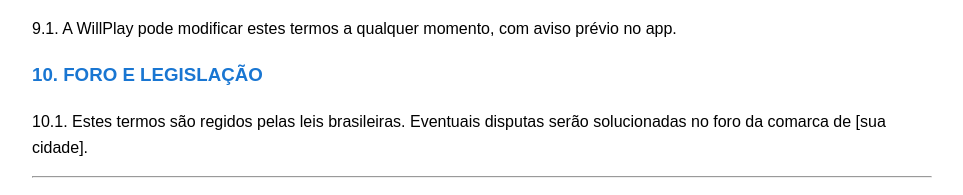
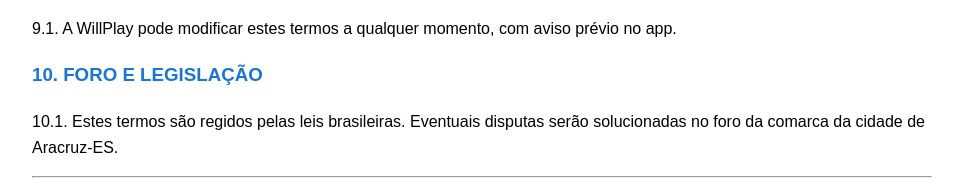
Before and after one commit to wbbarreto/willplay-site, a plain HTML site: page termos-e-privacidade.html in a window 1280 px wide. Shown: the part 1810-2005 px from the top of the page, without its empty margins (158-1121 px from the left). Drawn offline with Linux system fonts and the light colour scheme.

Commit message:
Update termos-e-privacidade.html

```diff
--- a/termos-e-privacidade.html
+++ b/termos-e-privacidade.html
@@ -71,7 +71,7 @@
   <p>9.1. A WillPlay pode modificar estes termos a qualquer momento, com aviso prévio no app.</p>
 
   <h3>10. FORO E LEGISLAÇÃO</h3>
-  <p>10.1. Estes termos são regidos pelas leis brasileiras. Eventuais disputas serão solucionadas no foro da comarca de [sua cidade].</p>
+  <p>10.1. Estes termos são regidos pelas leis brasileiras. Eventuais disputas serão solucionadas no foro da comarca da cidade de Aracruz-ES.</p>
 
   <hr>
 
```
